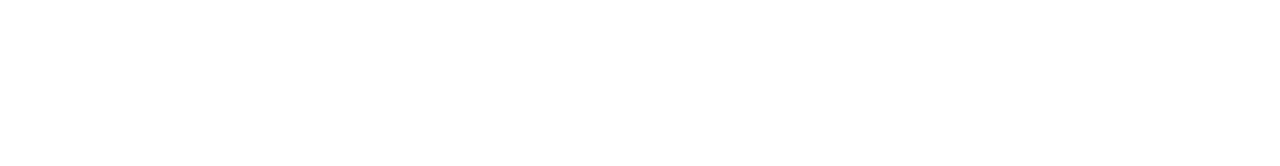
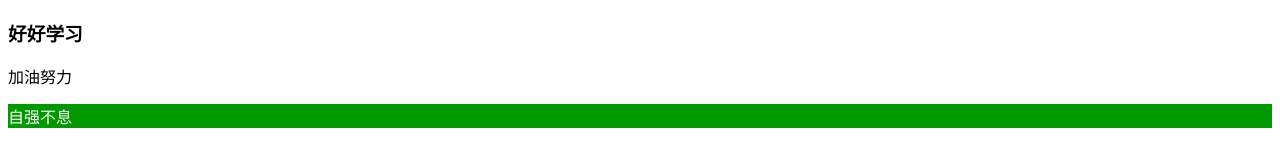
Before and after one commit to hui1005/project, a plain HTML site: page index.html in a window 1280 px wide. Drawn offline with Linux system fonts and the light colour scheme.

Commit message:
加了自定义样式

```diff
--- /dev/null
+++ b/all.css
@@ -0,0 +1,4 @@
+.one{
+    background-color: #090;
+    color: #fff;
+}
--- a/index.html
+++ b/index.html
@@ -1,12 +1,18 @@
 <!DOCTYPE html>
 <html lang="en">
+
 <head>
     <meta charset="UTF-8">
     <meta http-equiv="X-UA-Compatible" content="IE=edge">
     <meta name="viewport" content="width=device-width, initial-scale=1.0">
     <title>Document</title>
+    <link rel="stylesheet" href="all.css">
 </head>
+
 <body>
+    <h3>好好学习</h3>
+    <p>加油努力</p>
+    <p class="one">自强不息</p>
+</body>
 
-</body>
 </html>
```
